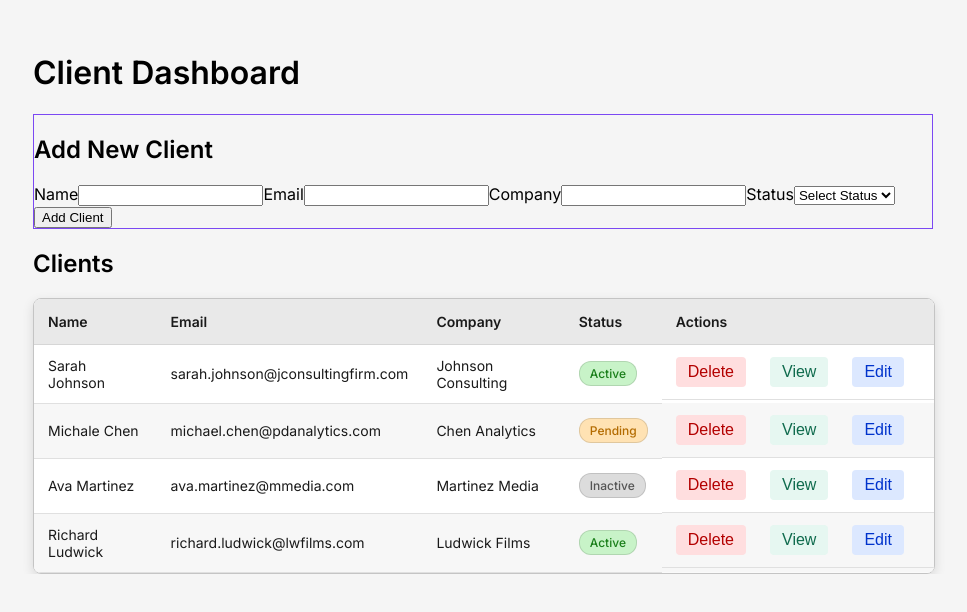
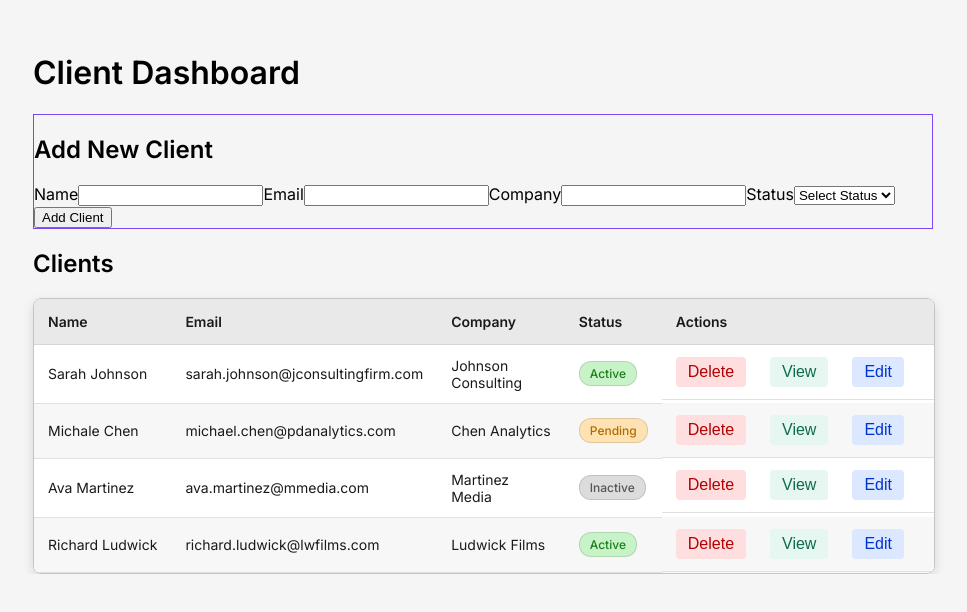
Before and after one commit to FixedBits/client-dashboard, a React (Vite) app: page / in a window 1280 px wide. Shown: the top 612 px of the page, without its empty margins (157-1124 px from the left). Built offline with nearby package versions, Linux system fonts and the light colour scheme.

Commit message:
nowrap for table name

```diff
--- a/src/components/ClientRow.jsx
+++ b/src/components/ClientRow.jsx
@@ -25,7 +25,9 @@ function ClientRow({ name, email, company, status, actions, createdAt, updatedAt
   return (
     <>
       <tr className="client-row">
-        <td data-label="Name">{isEditing ? <input value={editName} onChange={(e) => setEditName(e.target.value)} /> : name}</td>
+        <td data-label="Name" className="name-cell">
+          {isEditing ? <input value={editName} onChange={(e) => setEditName(e.target.value)} /> : name}
+        </td>
         <td data-label="Email">{isEditing ? <input value={editEmail} onChange={(e) => setEditEmail(e.target.value)} /> : email}</td>
         <td data-label="Company">{isEditing ? <input value={editCompany} onChange={(e) => setEditCompany(e.target.value)} /> : company}</td>
         <td data-label="Status">
--- a/src/styles.css
+++ b/src/styles.css
@@ -117,6 +117,10 @@ td.actions-cell {
   max-width: 300px;
 }
 
+.client-row .name-cell {
+  white-space: nowrap;
+}
+
 /* TABLE BUTTONS (BASE) */
 table button {
   padding: 6px 12px;
```
